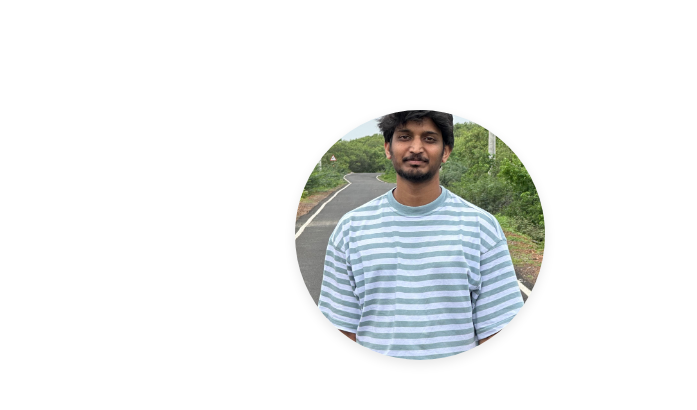
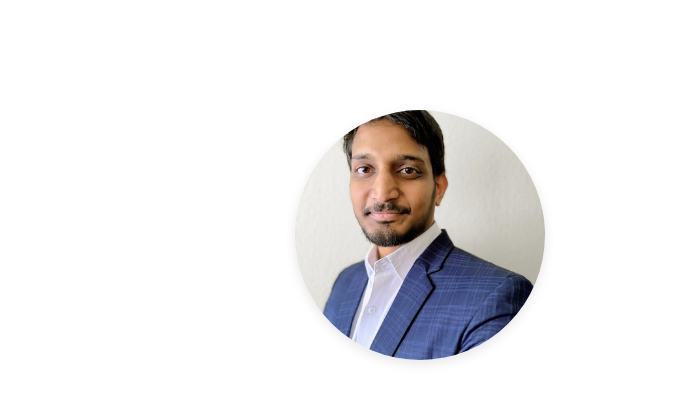
Before and after one commit to srujit12091997/Portfolio, a plain HTML site: page index.html in a window 1280 px wide. Shown: the part 285-695 px from the top of the page, 0-697 px from the left. Drawn offline with Linux system fonts and the light colour scheme.

Commit message:
Fix: renamed linkedin_profile.jpg to match case sensitivity for Netlify

```diff
--- a/index.html
+++ b/index.html
@@ -56,7 +56,7 @@
   </nav>
   <section id="profile">
     <div class="section__pic-container">
-      <img src="./assets/Srujit.jpg" alt="Srujit Varasala profile picture" />
+      <img src="./assets/Linkedin_profile.jpg" alt="Srujit Varasala profile picture" />
     </div>
     <div class="section__text">
       <p class="section__text__p1">Hello, I'm</p>
```
Also changed, not shown: assets/Linkedin_profile.jpg (added).
